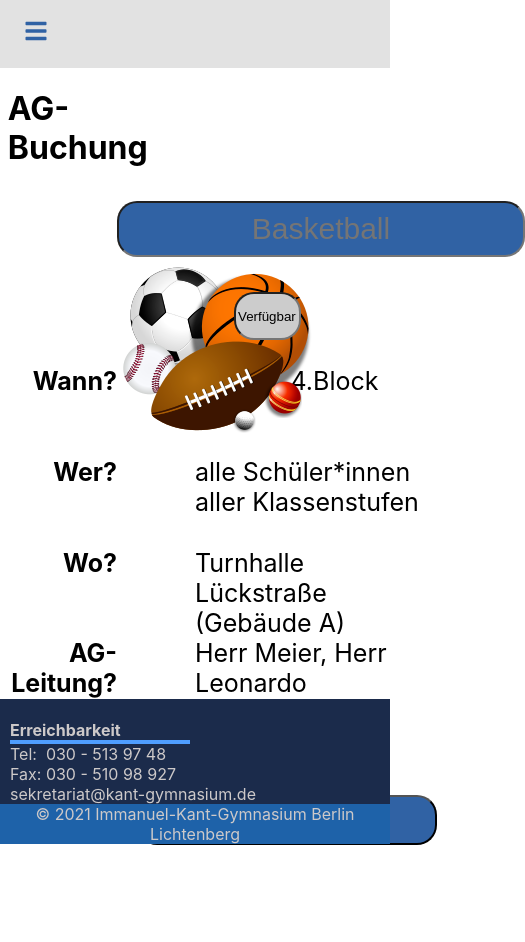
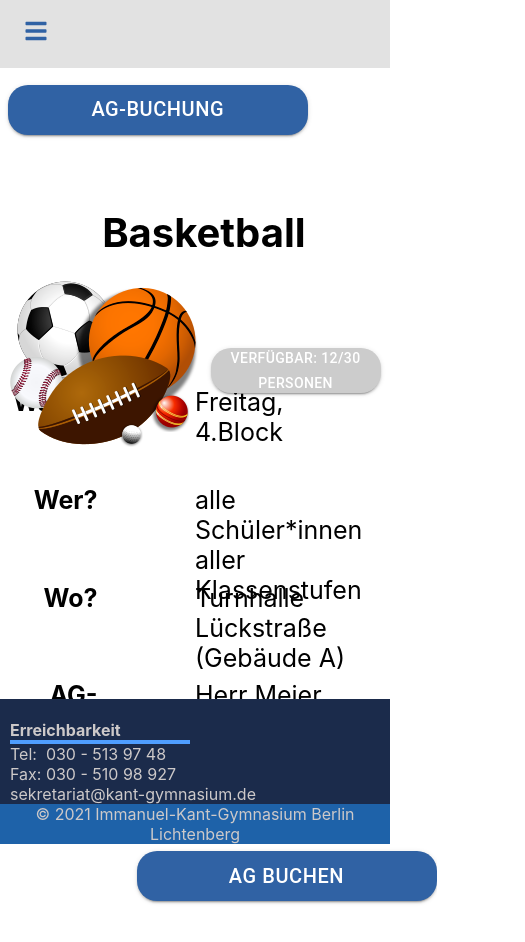
Before and after one commit to Doubrixel/digitalisierung-at-school, a React (Create React App) app in the folder frontend/: page /ag in a window 390 px wide. Shown: the top 942 px of the page, 525 px wide, since content can reach past the window. Built offline with nearby package versions, Linux system fonts and the light colour scheme.

Commit message:
AGBuchungÜberarbeitet

```diff
--- a/frontend/src/pages/AGEntryPage.css
+++ b/frontend/src/pages/AGEntryPage.css
@@ -9,6 +9,12 @@
     grid-column-end: 3;
     grid-row-start: 1;
     margin-left: 2vw;
+    background-color: #3062A4;
+    border-radius: 20px;
+    width: 300px;
+    height: 50px;
+    margin-top: 2vh;
+    font-size: 20px;
 }
 #HeadlineAGBuchung{
     grid-column-start: 5;
@@ -16,10 +22,9 @@
     grid-row-start: 1;
     width: 20vw;
     height: 5vh;
-    border-radius: 20px;
-    background-color: #3062A4;
-    color: white;
-    font-size: 30px;
+    color: black;
+    font-weight: bold;
+    font-size: 40px;
     text-align: center;
     margin-top: 5vh;
 }
@@ -110,8 +115,8 @@
     grid-row-start: 8;
     border-radius: 20px;
     background-color: #CCCCCC;
-    width: 15vw;
-    height: 5vh;
+    width: 280px;
+    height: 45px;
     text-align: center;
 }
 
@@ -134,9 +139,9 @@
         width: 400px;
         height: 50px;
         border-radius: 20px;
-        background-color: #3062A4;
-        color: white;
-        font-size: 30px;
+        font-weight: bold;
+        color: black;
+        font-size: 40px;
         text-align: center;
         margin-left: 30vw;
 
@@ -202,3 +207,98 @@
         margin-left: 35vw;
     }
 }
+
+@media screen and (max-width: 600px){
+    .GridLayoutAG{
+        display: grid;
+        grid-template-rows: 10% 10% 10% 10% 10% 10% 10% 10% 10% 10%;
+        grid-template-columns: 50% 50% ;
+    }
+
+    #HeadlineAG{
+        grid-column-start: 1;
+        grid-column-end: 2;
+        grid-row-start: 1;
+    }
+    #HeadlineAGBuchung{
+        grid-column-start: 1;
+        grid-column-end: 2;
+        grid-row-start: 2;
+        width: 400px;
+        height: 50px;
+        color: black;
+        font-size: 40px;
+        text-align: center;
+        margin-left: 1vw;
+
+    }
+
+    #ImageAGBuchung{
+        grid-column-start: 1;
+        grid-column-end: 2;
+        grid-row-start: 3;
+        grid-row-end: 4;
+        height: 200px;
+        width: 200px;
+        margin-left: 1vw;
+    }
+
+    #HeadlineWhenAG{
+        grid-column-start: 1;
+        grid-row-start: 4;
+        margin-right: 25vw;
+    }
+    #TextWhenAG{
+        grid-column-start: 2;
+        grid-row-start: 4;
+        margin-right: 20vw;
+    }
+
+    #HeadlineWhoAG{
+        grid-column-start: 1;
+        grid-row-start: 5;
+        margin-right: 25vw;
+    }
+    #TextWhoAG{
+        grid-column-start: 2;
+        grid-row-start: 5;
+        margin-right: 20vw;
+    }
+
+    #HeadlineWhereAG{
+        grid-column-start: 1;
+        grid-row-start: 6;
+        margin-right: 25vw;
+    }
+    #TextWhereAG{
+        grid-column-start: 2;
+        grid-row-start: 6;
+        margin-right: 20vw;
+    }
+
+    #HeadlineAGManagement{
+        grid-column-start: 1;
+        grid-column-end: 1;
+        grid-row-start: 7;
+        margin-right: 25vw;
+    }
+    #TextAGManagement{
+        grid-column-start: 2;
+        grid-row-start: 7;
+        margin-right: 20vw;
+    }
+
+    #TextVerfügbarAG{
+        grid-column-start: 2;
+        grid-row-start: 3;
+        margin-left: 4vw;
+        margin-top: 10vh;
+        width: 170px;
+    }
+
+    #SubmitButtonAG{
+        grid-column-start: 1;
+        grid-row-start: 9;
+        margin-left: 35vw;
+    }
+}
--- a/frontend/src/pages/AGEntryPage.tsx
+++ b/frontend/src/pages/AGEntryPage.tsx
@@ -4,17 +4,14 @@
 
 import React from 'react';
 import './AGEntryPage.css';
+import { Button } from '@material-ui/core';
 import Ballbild from '../images/Wahlpflicht.png';
 
 function AGEntryPage() {
   return (
     <div className="GridLayoutAG">
-      <h1 id="HeadlineAG">AG-Buchung</h1>
-      <input
-        type="text"
-        id="HeadlineAGBuchung"
-        placeholder="Basketball"
-      />
+      <Button variant="contained" color="secondary" id="HeadlineAG">AG-Buchung</Button>
+      <p id="HeadlineAGBuchung">Basketball</p>
       <p id="HeadlineWhenAG">Wann?</p>
       <p id="TextWhenAG">Freitag, 4.Block</p>
       <p id="HeadlineWhoAG">Wer?</p>
@@ -24,16 +21,8 @@ function AGEntryPage() {
       <p id="HeadlineAGManagement">AG-Leitung?</p>
       <p id="TextAGManagement">Herr Meier, Herr Leonardo</p>
       <img id="ImageAGBuchung" src={Ballbild} alt="Ballbild" />
-      <input
-        type="submit"
-        id="SubmitButtonAG"
-        value="AG buchen"
-      />
-      <input
-        type="text"
-        id="TextVerfügbarAG"
-        value="Verfügbar: 12/30 Personen"
-      />
+      <Button variant="contained" color="secondary" id="SubmitButtonAG">AG buchen</Button>
+      <Button variant="contained" color="secondary" id="TextVerfügbarAG">Verfügbar: 12/30 Personen</Button>
     </div>
   );
 }
```
